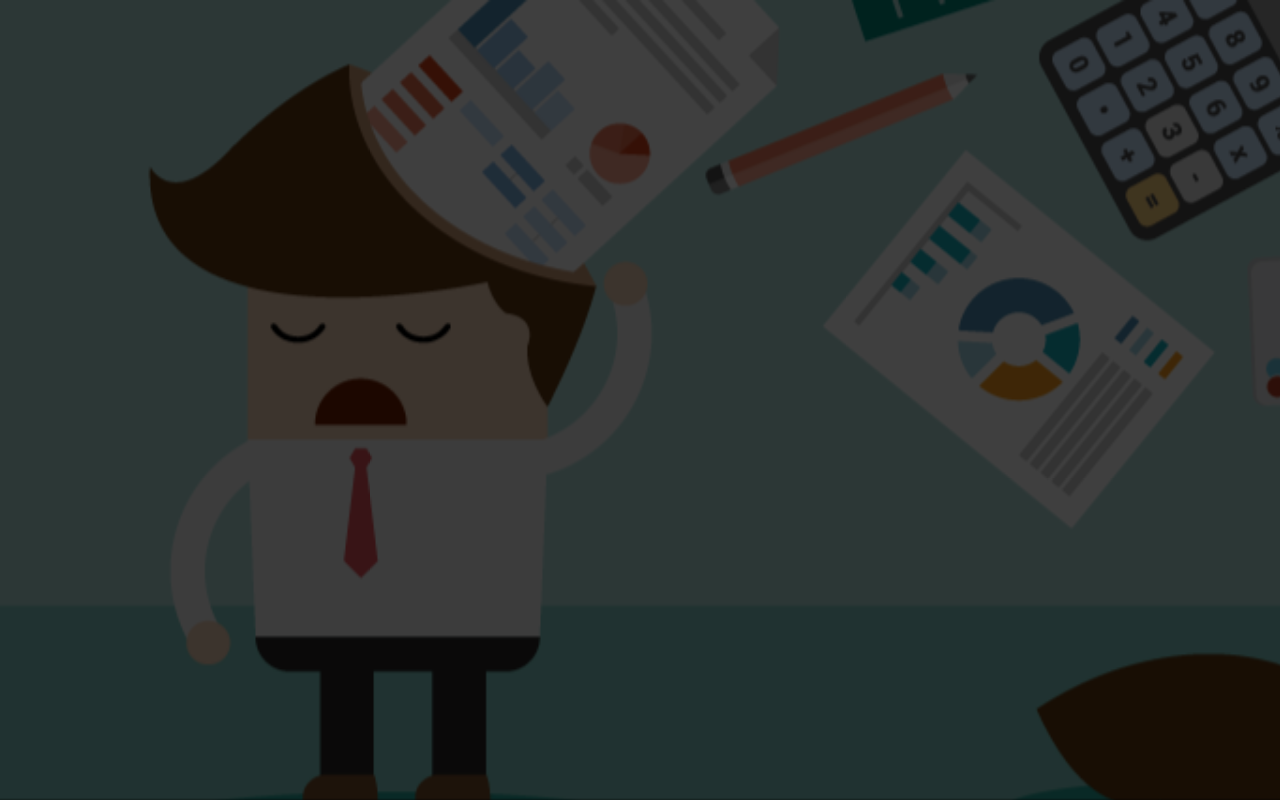
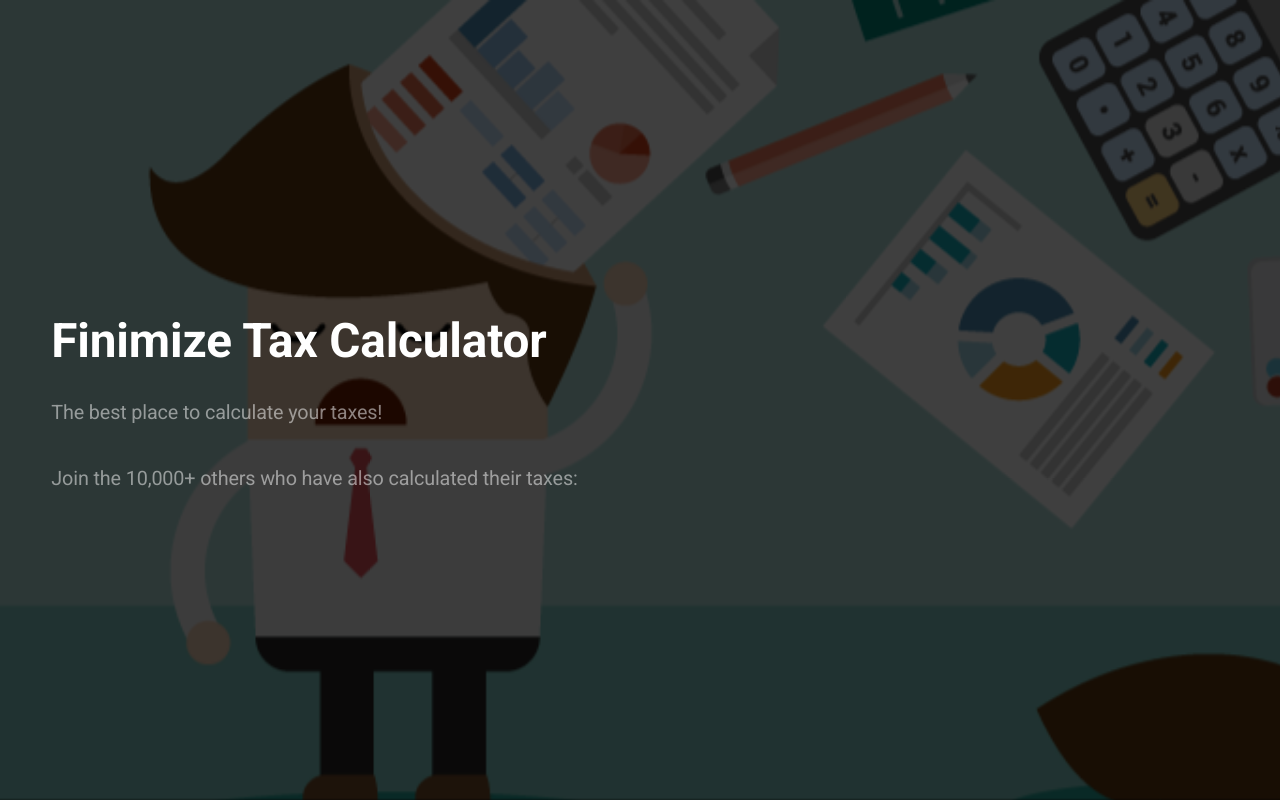
Before and after one commit to jonathan-nwosu/Finimize, a PHP site: page / in a window 1280 px wide. Run offline with PHP 8.4, Linux system fonts and the light colour scheme; some libraries are stand-ins or nearby versions.

Commit message:
Addition of title and CTA

```diff
--- a/index.php
+++ b/index.php
@@ -11,7 +11,8 @@
 
 		<!-- Header -->
 			<header id="header">
-
+				<h1>Finimize Tax Calculator</h1>
+				<p>The best place to calculate your taxes! <br><br> Join the 10,000+ others who have also calculated their taxes: </p>
 			</header>
 
 
```
